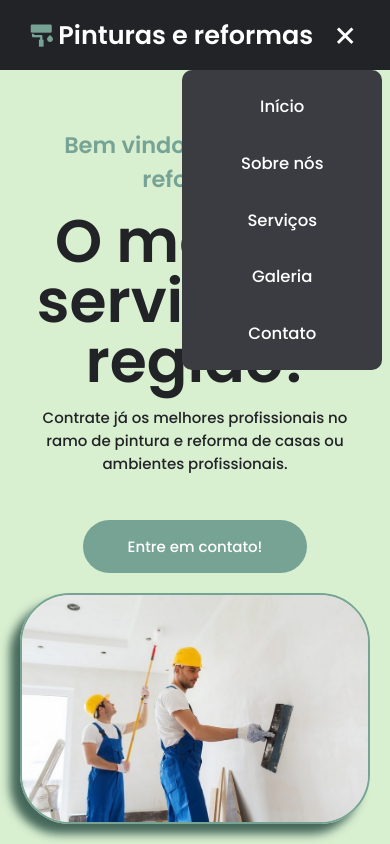
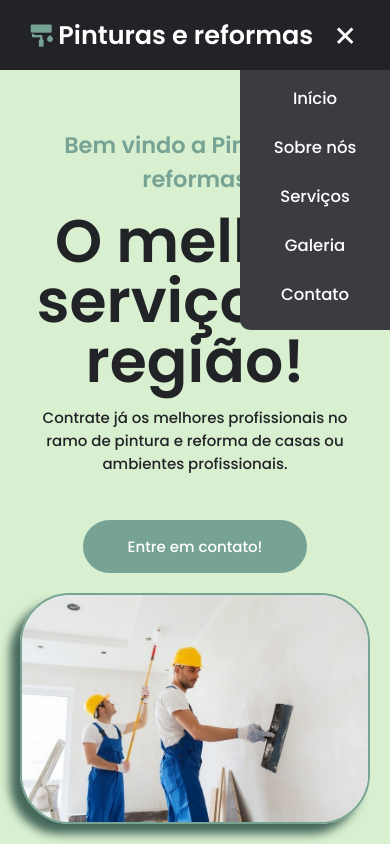
Before and after one commit to ArthurKlober/pinturas-e-reformas, a plain HTML site: page index.html in a window 390 px wide. Both pictures are taken after a click on the element 345 px from the left and 35 px from the top of the page. Shown: the top 844 px of the page. Drawn offline with nearby package versions, Linux system fonts and the light colour scheme.

Commit message:
Add files via upload
Mudança no menu para dispositivos mobile.

```diff
--- a/style.css
+++ b/style.css
@@ -565,23 +565,25 @@ footer {
   #menu-icon {
     display: block;
   }
+
+
   .navbar {
     position: absolute;
     top: 100%;
     right: -100%;
 
-    width: 200px;
-    height: 300px;
+    width: 150px;
+    height: 260px;
 
     background: var(--open-menu-color);
 
     display: flex;
     flex-direction: column;
-    justify-content: space-between;
+    /* justify-content: space-between; */
     align-items: center;
-    padding: 3% 0;
+    padding: 1% 0;
 
-    border-radius: 10px;
+    border-radius: 0 0 0 10px;
     transition: all 0.5s ease;
   }
   .navbar a {
@@ -601,7 +603,7 @@ footer {
   }
 
   .navbar.open {
-  right: 2%;
+  right: 0%;
   }
 
 
```
Also changed, not shown: index.html (indentation only).
